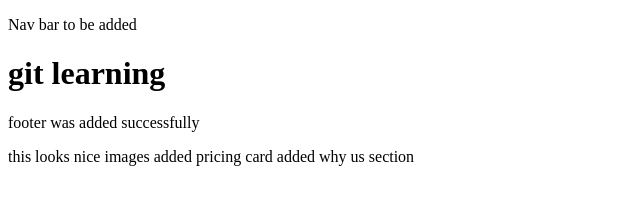
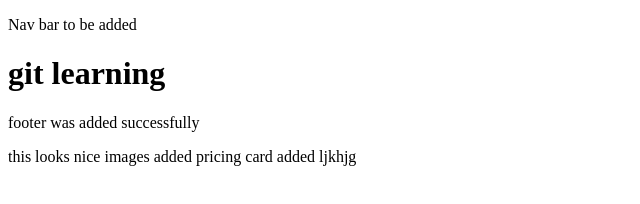
Before and after one commit to PreethiEdara/git_yt, a plain HTML site: page index.html in a window 1280 px wide. Shown: the full height of the page, 0-640 px from the left. Drawn offline with Linux system fonts and the light colour scheme.

Commit message:
index from main

```diff
--- a/index.html
+++ b/index.html
@@ -12,6 +12,6 @@
     this looks nice
     images added
     pricing card added
-    why us section
+    ljkhjg
 </body>
 </html>
```
